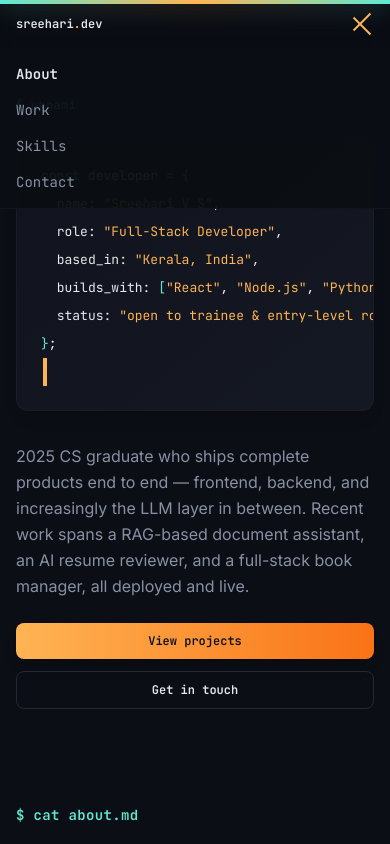
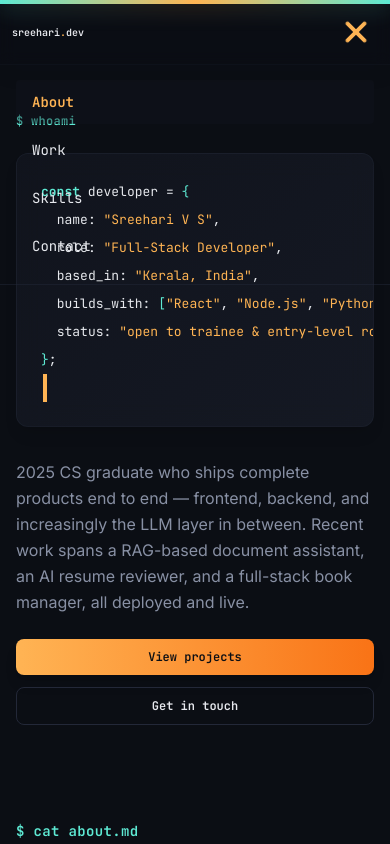
Before and after one commit to Sreeharivs1983/my-portfolio, a React (Vite) app: page / in a window 390 px wide. Both pictures are taken after a click on the button "Toggle menu". Shown: the top 844 px of the page. Built offline with nearby package versions, Linux system fonts and the light colour scheme.

Commit message:
fix: improve mobile navigation - larger hamburger menu, better spacing, and full-width mobile menu

```diff
--- a/src/components/Nav.jsx
+++ b/src/components/Nav.jsx
@@ -43,41 +43,41 @@ export default function Nav() {
           : 'border-b border-line/20 bg-bg/40 backdrop-blur'
       }`}
     >
-      <nav className="mx-auto flex max-w-4xl items-center justify-between px-4 sm:px-6 py-4">
+      <nav className="mx-auto flex max-w-4xl items-center justify-between px-3 sm:px-6 py-3 sm:py-4 gap-4">
         <motion.a
           href="#top"
           initial={{ opacity: 0, x: -20 }}
           animate={{ opacity: 1, x: 0 }}
           transition={{ duration: 0.5 }}
-          className="font-mono text-xs sm:text-sm font-semibold text-ink transition-all hover:text-amber hover:scale-110"
+          className="font-mono text-[10px] sm:text-xs md:text-sm font-semibold text-ink transition-all hover:text-amber hover:scale-110 whitespace-nowrap"
           whileHover={{ scale: 1.05 }}
           whileTap={{ scale: 0.95 }}
         >
           sreehari<span className="text-amber">.</span>dev
         </motion.a>
 
-        {/* Mobile Menu Button */}
+        {/* Mobile Menu Button - Only on Mobile */}
         <motion.button
           onClick={() => setMobileMenuOpen(!mobileMenuOpen)}
-          className="md:hidden flex flex-col gap-1 z-50"
+          className="md:hidden flex flex-col gap-1.5 z-50 p-2"
           whileTap={{ scale: 0.9 }}
           aria-label="Toggle menu"
         >
           <motion.div
-            animate={mobileMenuOpen ? { rotate: 45, y: 8 } : { rotate: 0, y: 0 }}
-            className="w-6 h-0.5 bg-amber"
+            animate={mobileMenuOpen ? { rotate: 45, y: 10 } : { rotate: 0, y: 0 }}
+            className="w-7 h-1 bg-amber rounded-full"
           />
           <motion.div
-            animate={mobileMenuOpen ? { opacity: 0 } : { opacity: 1 }}
-            className="w-6 h-0.5 bg-ink"
+            animate={mobileMenuOpen ? { opacity: 0, scale: 0 } : { opacity: 1, scale: 1 }}
+            className="w-7 h-1 bg-ink rounded-full"
           />
           <motion.div
-            animate={mobileMenuOpen ? { rotate: -45, y: -8 } : { rotate: 0, y: 0 }}
-            className="w-6 h-0.5 bg-amber"
+            animate={mobileMenuOpen ? { rotate: -45, y: -10 } : { rotate: 0, y: 0 }}
+            className="w-7 h-1 bg-amber rounded-full"
           />
         </motion.button>
 
-        {/* Desktop Menu */}
+        {/* Desktop Menu - Hidden on Mobile */}
         <motion.ul
           className="hidden md:flex items-center gap-8 font-mono text-sm text-muted"
           initial={{ opacity: 0, x: 20 }}
@@ -113,26 +113,26 @@ export default function Nav() {
 
         {/* Mobile Menu */}
         <motion.div
-          animate={mobileMenuOpen ? { opacity: 1, y: 0 } : { opacity: 0, y: -10, pointerEvents: 'none' }}
-          transition={{ duration: 0.2 }}
-          className="absolute top-full left-0 right-0 md:hidden bg-bg/95 backdrop-blur-md border-b border-line/30"
+          animate={mobileMenuOpen ? { opacity: 1, height: 'auto' } : { opacity: 0, height: 0, pointerEvents: 'none' }}
+          transition={{ duration: 0.3 }}
+          className="absolute top-full left-0 right-0 md:hidden bg-bg/98 backdrop-blur-md border-b border-line/50 overflow-hidden"
         >
-          <motion.ul className="flex flex-col items-start gap-4 font-mono text-sm text-muted px-4 sm:px-6 py-4">
-            {LINKS.map((link) => (
+          <motion.ul className="flex flex-col gap-1 font-mono text-sm text-muted px-4 py-4">
+            {LINKS.map((link, i) => (
               <motion.li
                 key={link.href}
                 className="w-full"
                 initial={{ opacity: 0, x: -20 }}
                 animate={mobileMenuOpen ? { opacity: 1, x: 0 } : { opacity: 0, x: -20 }}
-                transition={{ duration: 0.2 }}
+                transition={{ duration: 0.2, delay: i * 0.05 }}
               >
                 <motion.a
                   href={link.href}
                   onClick={() => setMobileMenuOpen(false)}
-                  className={`block transition-all duration-300 ${
-                    active === link.href ? 'text-ink font-semibold' : 'hover:text-ink'
+                  className={`block py-3 px-4 rounded transition-all duration-300 ${
+                    active === link.href ? 'text-amber font-semibold bg-surface/40' : 'text-ink hover:text-amber hover:bg-surface/20'
                   }`}
-                  whileHover={{ x: 4 }}
+                  whileHover={{ x: 8 }}
                 >
                   {link.label}
                 </motion.a>
```
Also changed, not shown: 5 other files (tests, documents, lock files or other folders).
